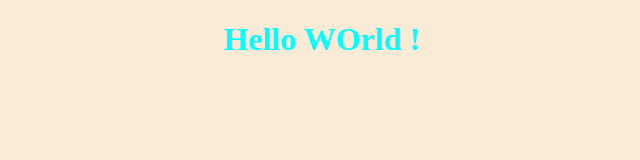
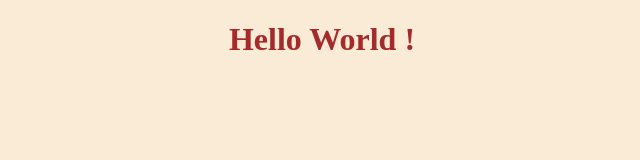
Before and after one commit to amitgzp0104/demoweb, a plain HTML site: page index.html in a window 1280 px wide. Shown: the whole page, without its empty margins (318-958 px from the left). Drawn offline with Linux system fonts and the light colour scheme.

Commit message:
Second Commit of Design

```diff
--- a/index.html
+++ b/index.html
@@ -7,6 +7,6 @@
     <link rel="stylesheet" href="style.css">
 </head>
 <body>
-    <h1>Hello WOrld !</h1>
+    <h1>Hello World !</h1>
 </body>
 </html>
--- a/style.css
+++ b/style.css
@@ -1,5 +1,5 @@
 body{
     background-color: antiquewhite;
     text-align: center;
-    color: aqua;
+    color: brown;
 }
```
